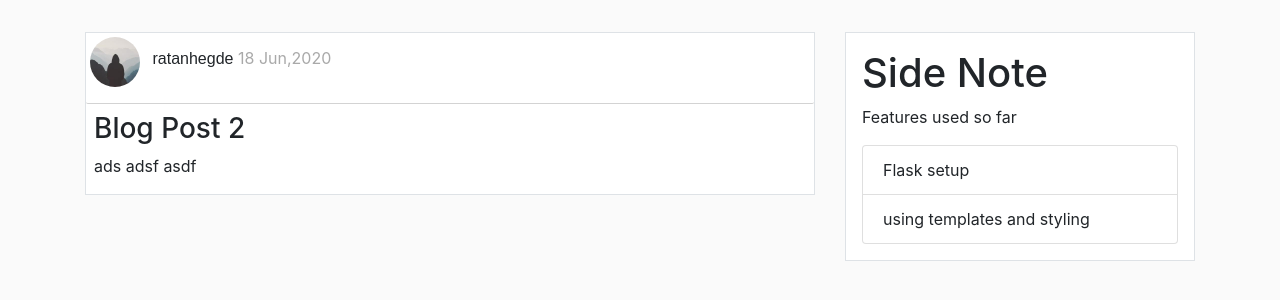
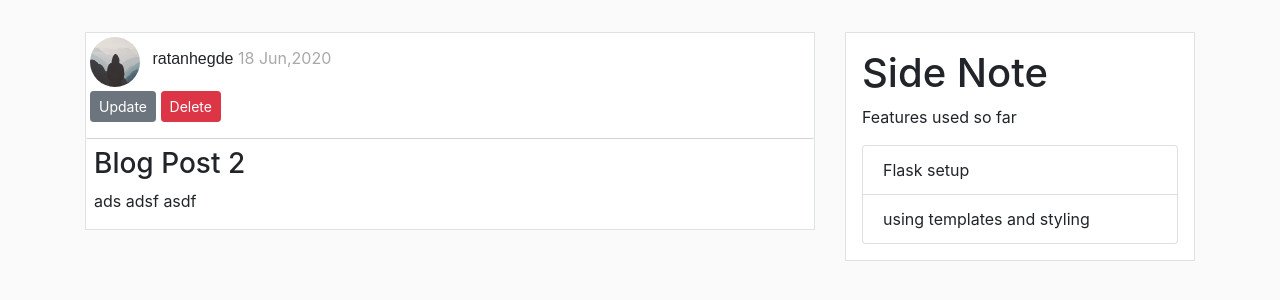
Before and after one commit to RatanNarayanHegde/Flask-Blog, a Flask app: page /post/2 in a window 1280 px wide. Shown: the part 56-356 px from the top of the page. Run offline with Flask 2, Linux system fonts and the light colour scheme; the first user in the database is signed in; data comes from the database, SQL or seed files in the repository; some libraries are stand-ins or nearby versions.

Commit message:
add delete route

```diff
--- a/flaskBlog/routes.py
+++ b/flaskBlog/routes.py
@@ -10,7 +10,8 @@ from PIL import Image
 
 @app.route("/")
 def home():
-    posts= Post.query.all()
+    page_no = request.args.get('page',1,type=int)
+    posts= Post.query.paginate(page=page_no,per_page=2)
     return render_template('home.html', posts=posts)
 
 
@@ -121,3 +122,15 @@ def update_post(post_id):
         form.title.data = post.title
 
     return render_template('create_post.html',title='Update Post',legend='Update Post',form=form)
+
+
+@app.route("/post/<int:post_id>/delete",methods=['POST'])
+@login_required
+def delete_post(post_id):
+    post = Post.query.get_or_404(post_id)
+    if current_user.id != post.author.id :
+        abort(403)
+    db.session.delete(post)
+    db.session.commit()
+    flash('Your Post has been deleted','success')
+    return redirect(url_for('home'))
--- a/flaskBlog/templates/home.html
+++ b/flaskBlog/templates/home.html
@@ -1,7 +1,7 @@
 {% extends 'layout.html' %}
 
 {% block content %}
-    {% for post in posts %}
+    {% for post in posts.items %}
         <div class="article border">
             <div class="post-metadata">
                 <img class="rounded-circle mt-1 ml-1" src="{{ url_for('static',filename='profile_pics/'+post.author.image_file) }}" alt="" id="post_img">
--- a/flaskBlog/templates/post.html
+++ b/flaskBlog/templates/post.html
@@ -8,10 +8,40 @@
             src="{{ url_for('static',filename='profile_pics/'+post.author.image_file) }}" alt="" id="post_img">
         <span class="Postauthor ml-2">{{ post.author.username }}</span>
         <span class="Postdate mr-1"> {{ post.date_posted.strftime('%d %b,%Y') }}</span>
+        {% if post.author == current_user %}
+            <div>
+                <a class="btn btn-secondary btn-sm ml-1 mt-1" href="{{ url_for('update_post',post_id=post.id) }}">Update</a>
+                <button class="btn btn-danger btn-sm mt-1" data-toggle="modal" data-target="#deleteModal">Delete</button>
+            </div>
+        {% endif %}
+
     </div>
     <h3 class="mt-2 ml-2 mr-2">{{ post.title }}</h3>
     <p class="ml-2">{{ post.content }}</p>
 
 </div>
 
+<!-- Modal -->
+<div class="modal fade" id="deleteModal" tabindex="-1" role="dialog" aria-labelledby="deleteModalLabel" aria-hidden="true">
+    <div class="modal-dialog" role="document">
+      <div class="modal-content">
+        <div class="modal-header">
+          <h5 class="modal-title" id="deleteModalLabel">Delete Post?</h5>
+          <button type="button" class="close" data-dismiss="modal" aria-label="Close">
+            <span aria-hidden="true">&times;</span>
+          </button>
+        </div>
+        <div class="modal-body">
+          Are you sure you want to delete this post?
+        </div>
+        <div class="modal-footer">
+          <button type="button" class="btn btn-secondary" data-dismiss="modal">Close</button>
+          <form action="{{ url_for('delete_post',post_id=post.id) }}" method="POST">
+              <input class="btn btn-danger" type="submit" value="Delete">
+          </form>
+        </div>
+      </div>
+    </div>
+  </div>
+
 {% endblock %}
```
Also changed, not shown: flaskBlog/site.db.
